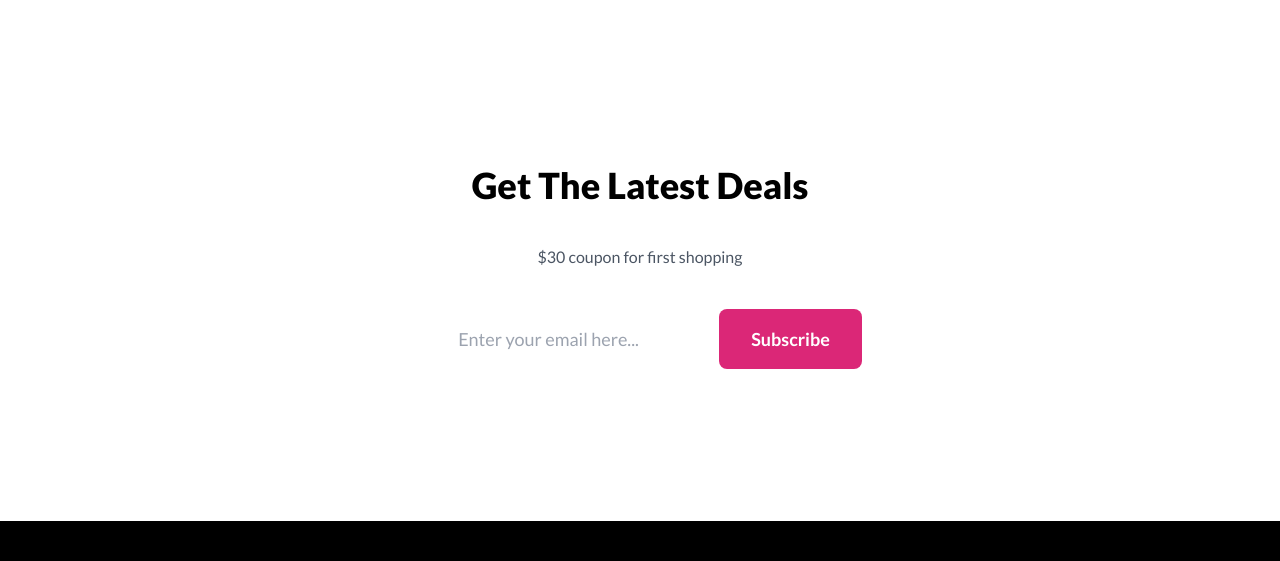
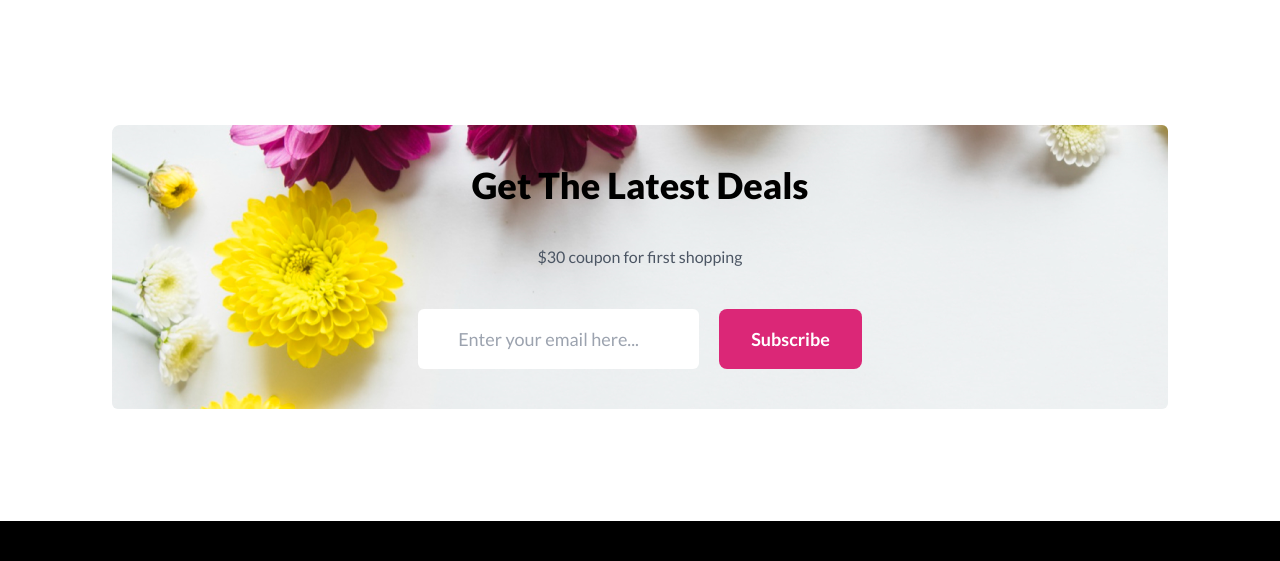
Before and after one commit to HiYasin/flower-shop-tailwind, a plain HTML site: page index.html in a window 1280 px wide. Shown: the part 2462-3023 px from the top of the page. Drawn offline with nearby package versions, Linux system fonts and the light colour scheme; the site is published under a folder, as on GitHub Pages, so addresses that start at the root find nothing.

Commit message:
Subscribe bg-image directory fixed

```diff
--- a/index.html
+++ b/index.html
@@ -171,7 +171,7 @@
 
         <!-- Subscribe -->
         <div class="max-w-screen-2xl mx-auto px-12 py-8 md:px-20 lg:px-28">
-            <div class="p-10 rounded-md" style="background-image: url('/images/Rectangle 9.png'); background-repeat: no-repeat;">
+            <div class="p-10 rounded-md" style="background-image: url('images/Rectangle 9.png'); background-repeat: no-repeat;">
                 <div class="subscribe-text">
                     <h3 class="text-center text-3xl md:text-4xl font-extrabold">Get The Latest Deals</h3>
                     <p class="text-center text-gray-600 mt-5 mb-5 md:mt-10 md:mb-10">$30 coupon for first shopping</p>
```
